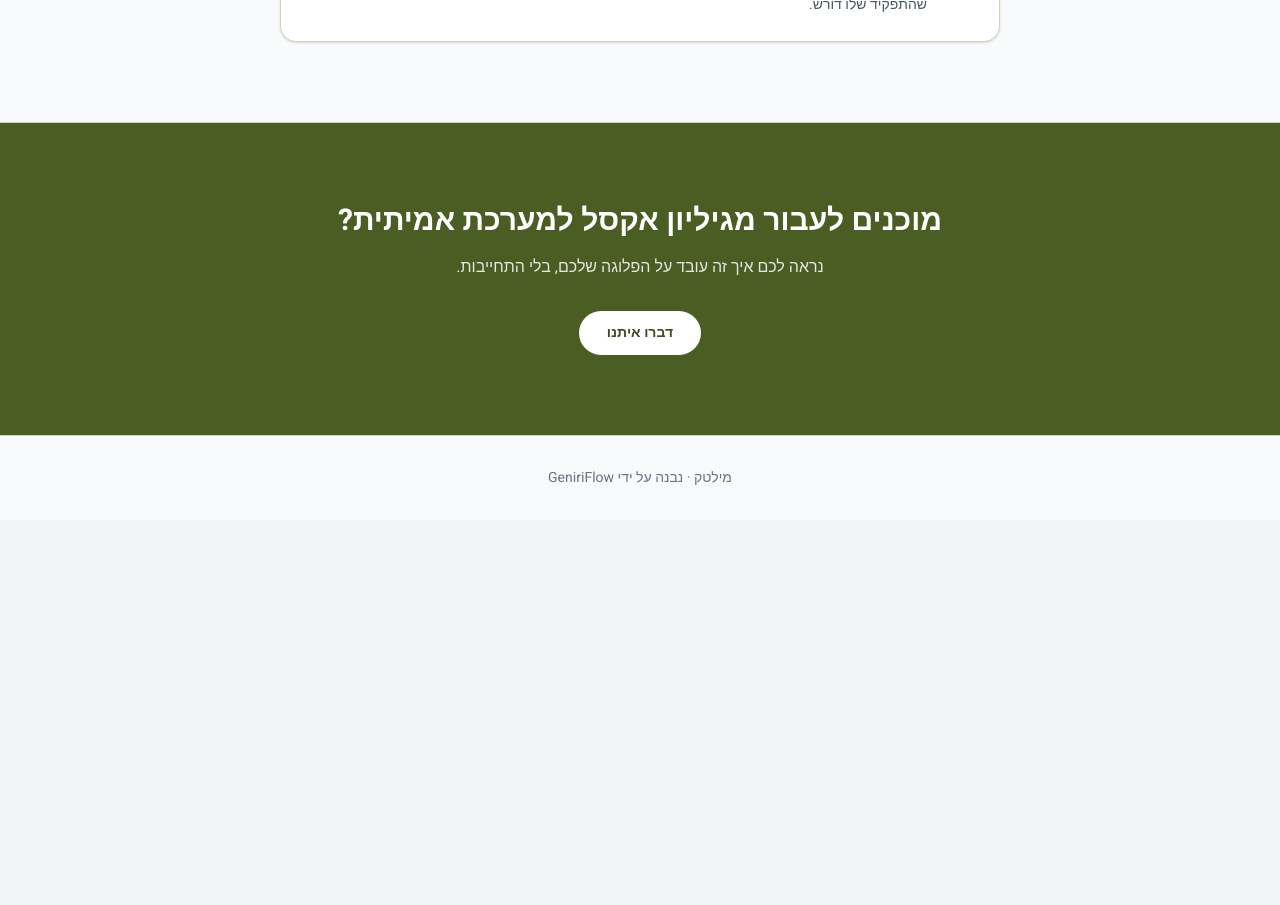
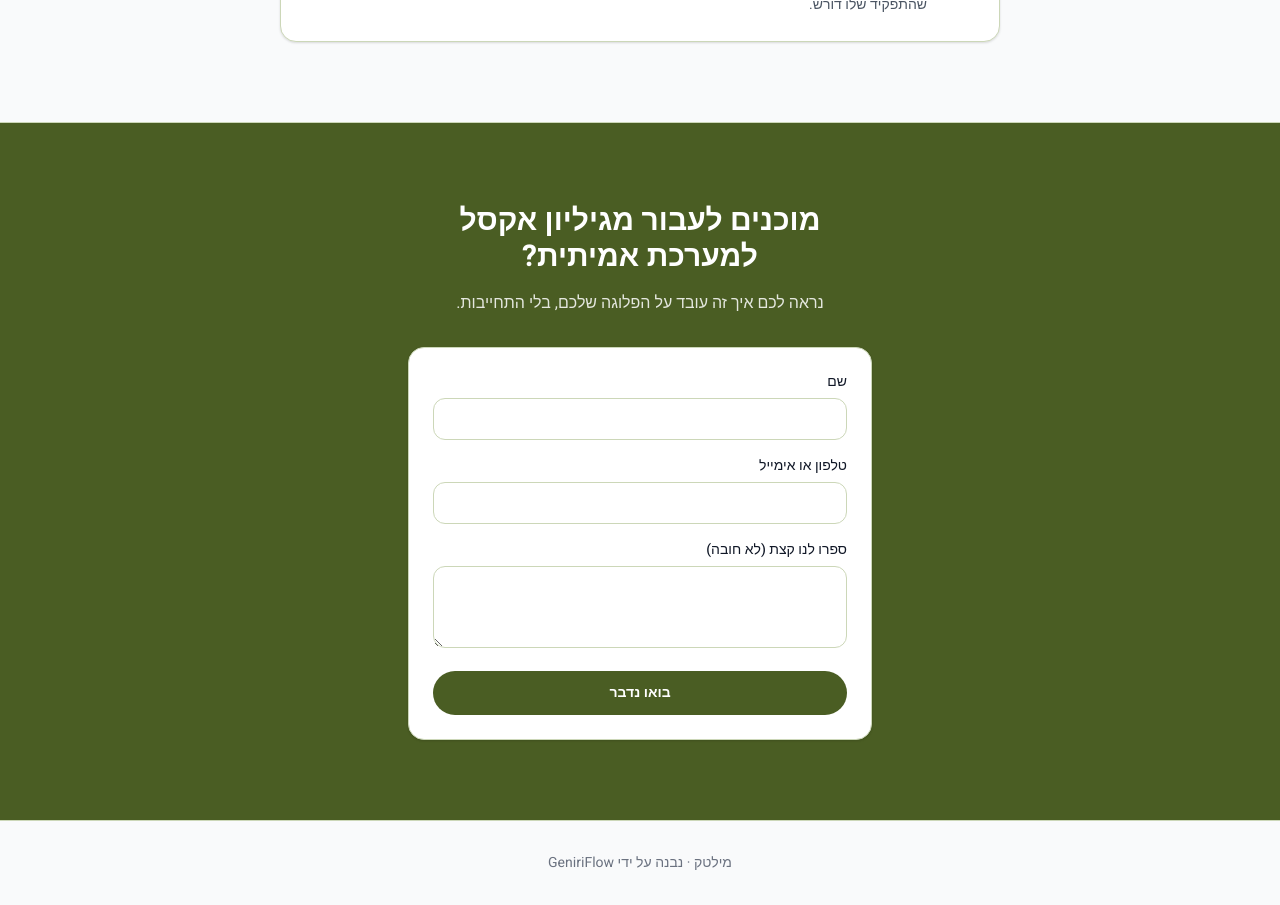
Before and after one commit to nirsaban/miluim, a Next.js app in the folder frontend/: page /about in a window 1280 px wide. Shown: the part 1480-2385 px from the top of the page. Before the commit the page ends 2000 px from the top, so only its background shows below. Built offline with nearby package versions, Linux system fonts and the light colour scheme.

Commit message:
Add real lead-capture form to the /about page
Replaces the mailto CTA with a form that posts to control-room's public lead-intake endpoint.

```diff
--- /dev/null
+++ b/frontend/src/app/about/LeadForm.tsx
@@ -0,0 +1,81 @@
+'use client';
+
+import { useState } from 'react';
+
+const LEADS_ENDPOINT = 'https://hub.miltech.cloud/api/public/leads';
+
+type Status = 'idle' | 'submitting' | 'success' | 'error';
+
+const inputClass =
+  'w-full rounded-xl border border-military-200 bg-white px-3.5 py-2.5 text-sm text-gray-900 placeholder:text-gray-400 focus:border-military-500 focus:outline-none';
+
+export function LeadForm() {
+  const [status, setStatus] = useState<Status>('idle');
+  const [name, setName] = useState('');
+  const [contact, setContact] = useState('');
+  const [message, setMessage] = useState('');
+  const [website, setWebsite] = useState(''); // honeypot
+
+  if (status === 'success') {
+    return (
+      <div className="rounded-2xl border border-military-200 bg-white p-6 text-center shadow-card">
+        <p className="text-lg font-bold text-military-800">תודה!</p>
+        <p className="mt-1.5 text-gray-600">קיבלנו את הפרטים, נחזור אליכם בקרוב.</p>
+      </div>
+    );
+  }
+
+  return (
+    <form
+      className="grid gap-4 rounded-2xl border border-military-200 bg-white p-6 text-start shadow-card"
+      onSubmit={async (e) => {
+        e.preventDefault();
+        setStatus('submitting');
+        try {
+          const res = await fetch(LEADS_ENDPOINT, {
+            method: 'POST',
+            headers: { 'Content-Type': 'application/json' },
+            body: JSON.stringify({ product: 'miluim', name, contact, message, website }),
+          });
+          if (!res.ok) throw new Error('request_failed');
+          setStatus('success');
+        } catch {
+          setStatus('error');
+        }
+      }}
+    >
+      <label className="block">
+        <span className="mb-1.5 block text-sm font-medium text-gray-900">שם</span>
+        <input required value={name} onChange={(e) => setName(e.target.value)} className={inputClass} />
+      </label>
+      <label className="block">
+        <span className="mb-1.5 block text-sm font-medium text-gray-900">טלפון או אימייל</span>
+        <input required value={contact} onChange={(e) => setContact(e.target.value)} className={inputClass} />
+      </label>
+      <label className="block">
+        <span className="mb-1.5 block text-sm font-medium text-gray-900">ספרו לנו קצת (לא חובה)</span>
+        <textarea rows={3} value={message} onChange={(e) => setMessage(e.target.value)} className={inputClass} />
+      </label>
+      {/* Honeypot — hidden from real visitors */}
+      <input
+        type="text"
+        tabIndex={-1}
+        autoComplete="off"
+        value={website}
+        onChange={(e) => setWebsite(e.target.value)}
+        className="absolute -z-10 h-0 w-0 opacity-0"
+        aria-hidden="true"
+      />
+      <button
+        type="submit"
+        disabled={status === 'submitting'}
+        className="rounded-full bg-military-700 px-6 py-3 text-sm font-bold text-white transition-colors hover:bg-military-800 disabled:opacity-60"
+      >
+        {status === 'submitting' ? 'שולח...' : 'בואו נדבר'}
+      </button>
+      {status === 'error' && (
+        <p className="text-sm text-red-600">משהו השתבש בשליחה — נסו שוב או כתבו לנו ישירות.</p>
+      )}
+    </form>
+  );
+}
--- a/frontend/src/app/about/page.tsx
+++ b/frontend/src/app/about/page.tsx
@@ -1,5 +1,6 @@
 import type { Metadata } from 'next';
 import Link from 'next/link';
+import { LeadForm } from './LeadForm';
 
 export const metadata: Metadata = {
   title: 'מילטק - העתיד של ניהול המילואים',
@@ -117,15 +118,12 @@ export default function AboutPage() {
       </section>
 
       <section className="border-t border-military-200 bg-military-700">
-        <div className="mx-auto max-w-2xl px-6 py-20 text-center">
+        <div className="mx-auto max-w-lg px-6 py-20 text-center">
           <h2 className="text-3xl font-bold text-white">מוכנים לעבור מגיליון אקסל למערכת אמיתית?</h2>
           <p className="mt-4 text-white/85">נראה לכם איך זה עובד על הפלוגה שלכם, בלי התחייבות.</p>
-          <a
-            href="mailto:hello@geniriflow.com"
-            className="mt-8 inline-flex items-center rounded-full bg-white px-7 py-3 text-sm font-bold text-military-800 transition-transform hover:scale-105"
-          >
-            דברו איתנו
-          </a>
+          <div className="mt-8">
+            <LeadForm />
+          </div>
         </div>
       </section>
 
```
